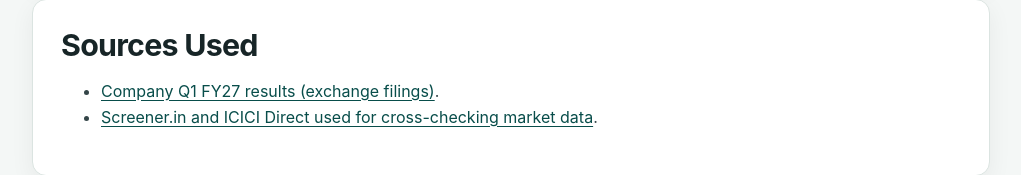
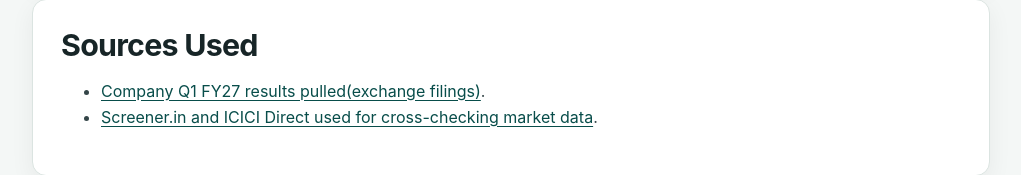
Before and after one commit to nitjain/Equity-Research-Library, a plain HTML site: page Acutaas-Chemicals-September-2026.html in a window 1280 px wide. Shown: the part 9306-9481 px from the top of the page, without its empty margins (250-1271 px from the left). Drawn offline with Linux system fonts and the light colour scheme.

Commit message:
added yasho changed (#5)
Co-authored-by: jainnitin_microsoft <jainnitin@microsoft.com>

```diff
--- a/Acutaas-Chemicals-September-2026.html
+++ b/Acutaas-Chemicals-September-2026.html
@@ -9,5 +9,5 @@
 <section id="risks"><h2>Key Risks</h2><ul><li>Order-timing lumpiness causing large sequential swings.</li><li>Rich ~74x trailing valuation vulnerable to any growth disappointment.</li><li>Customer concentration in specialty/pharma intermediates.</li><li>Raw-material and regulatory compliance risk.</li><li>High stock volatility (52-week range ₹1,290-₹3,735).</li></ul></section>
 <section id="projection"><h2>Projection: Next 2-4 Quarters</h2></section>
 <section id="watch"><h2>Investor Watchlist</h2><ul><li>Sequential revenue and PAT trend versus the Q1 FY27 dip.</li><li>EBITDA margin stability.</li><li>Customer and product-category concentration, if disclosed.</li><li>Valuation multiple relative to growth delivery.</li><li>Dividend continuity.</li></ul></section>
-<section id="sources"><h2>Sources Used</h2><ul class="sources"><li><a href="https://www.bseindia.com">Company Q1 FY27 results (exchange filings)</a>.</li><li><a href="https://www.screener.in">Screener.in and ICICI Direct used for cross-checking market data</a>.</li></ul></section>
+<section id="sources"><h2>Sources Used</h2><ul class="sources"><li><a href="https://www.bseindia.com">Company Q1 FY27 results pulled(exchange filings)</a>.</li><li><a href="https://www.screener.in">Screener.in and ICICI Direct used for cross-checking market data</a>.</li></ul></section>
 </main></div></body></html>
```
